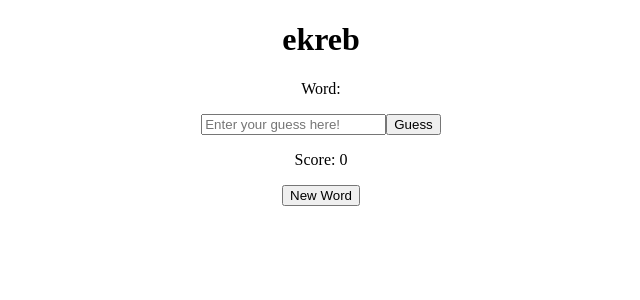
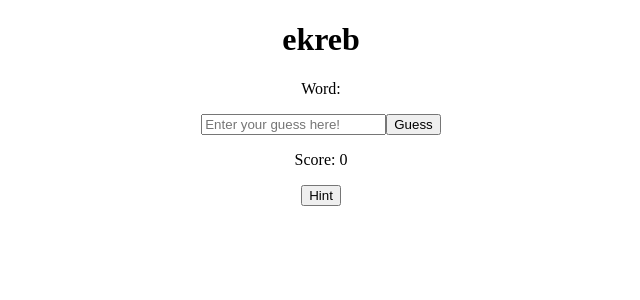
Before and after one commit to tvan04/ekreb, a React (Vite) app in the folder ekreb/client/: page / in a window 1280 px wide. Both pictures are taken after a click on the button "Start". Shown: the top 300 px of the page, without its empty margins (319-959 px from the left). Built offline with nearby package versions, Linux system fonts and the light colour scheme; no server answers.

Commit message:
implemented hint button and functionality

```diff
--- a/ekreb/client/src/App.jsx
+++ b/ekreb/client/src/App.jsx
@@ -10,6 +10,7 @@ function App() {
   const [correct, setCorrect] = useState(false);
   const [gameState, setGameState] = useState("start");
   const [wordsPlayed, setWordsPlayed] = useState(0);
+  const [showHint, setShowHint] = useState(false);
 
   //checks to see how many words have been played and ends game after 5
   useEffect(() => {
@@ -26,6 +27,7 @@ function App() {
       });
       setGuess("");
       setGameState("result");
+      setShowHint(false);
     } catch {
       console.error("Error submitting guess");
     }
@@ -66,13 +68,21 @@ function App() {
     }
   };
 
+  //changes state of the hint to true if button is clicked
+  const revealHint = () => {
+    if (originalWord && originalWord.length > 0) {
+      setShowHint(true);
+    }
+  };
+
   let content;
+  //start screen
   if (gameState === "start") {
     content = (
       <div className="start">
         <h1>Welcome to ekreb</h1>
-        <p>Guess the scrambled word! You have ___ minutes to unscramble the word.
-           After 5 words your score will be displayed</p>
+        <h2>Guess the scrambled word! You have ___ minutes to unscramble the word.
+           After 5 words your score will be displayed</h2>
         <button
           onClick={() => {
             setGameState("game");
@@ -83,6 +93,7 @@ function App() {
         </button>
       </div>
     );
+    //game screen
   } else if (gameState === "game") {
     content = (
       <div className="game">
@@ -96,9 +107,11 @@ function App() {
         />
         <button onClick={handleGuess}>Guess</button>
         <p>Score: {score}</p>
-        <button onClick={fetchWord}>New Word</button>
+        {showHint && <p>Hint: The first letter is {originalWord.charAt(0)}</p>}
+        <button onClick={revealHint}>Hint</button>
       </div>
     );
+    //result screen
   } else if (gameState === "result") {
     content = (
       <div className="result">
@@ -116,11 +129,12 @@ function App() {
         </button>
       </div>
     );
+    //end screen
   } else if (gameState === "end") {
     content = (
       <div className="end">
         <h1>Game Over!</h1>
-        <p>Your score was: {score}</p>
+        <p>Your score was: {score}/5</p>
         <button onClick={restartGame}>Restart</button>
       </div>
     );
```
